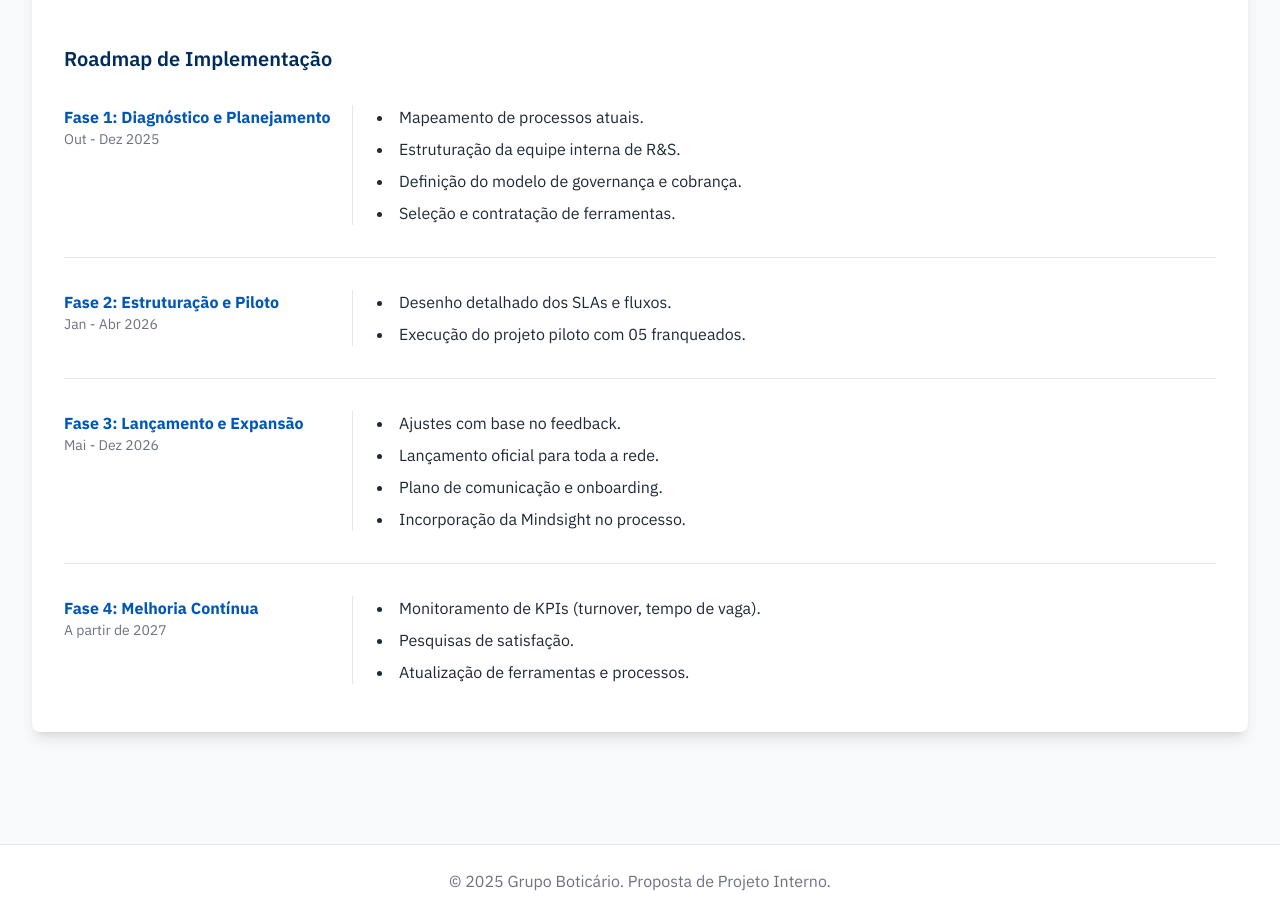
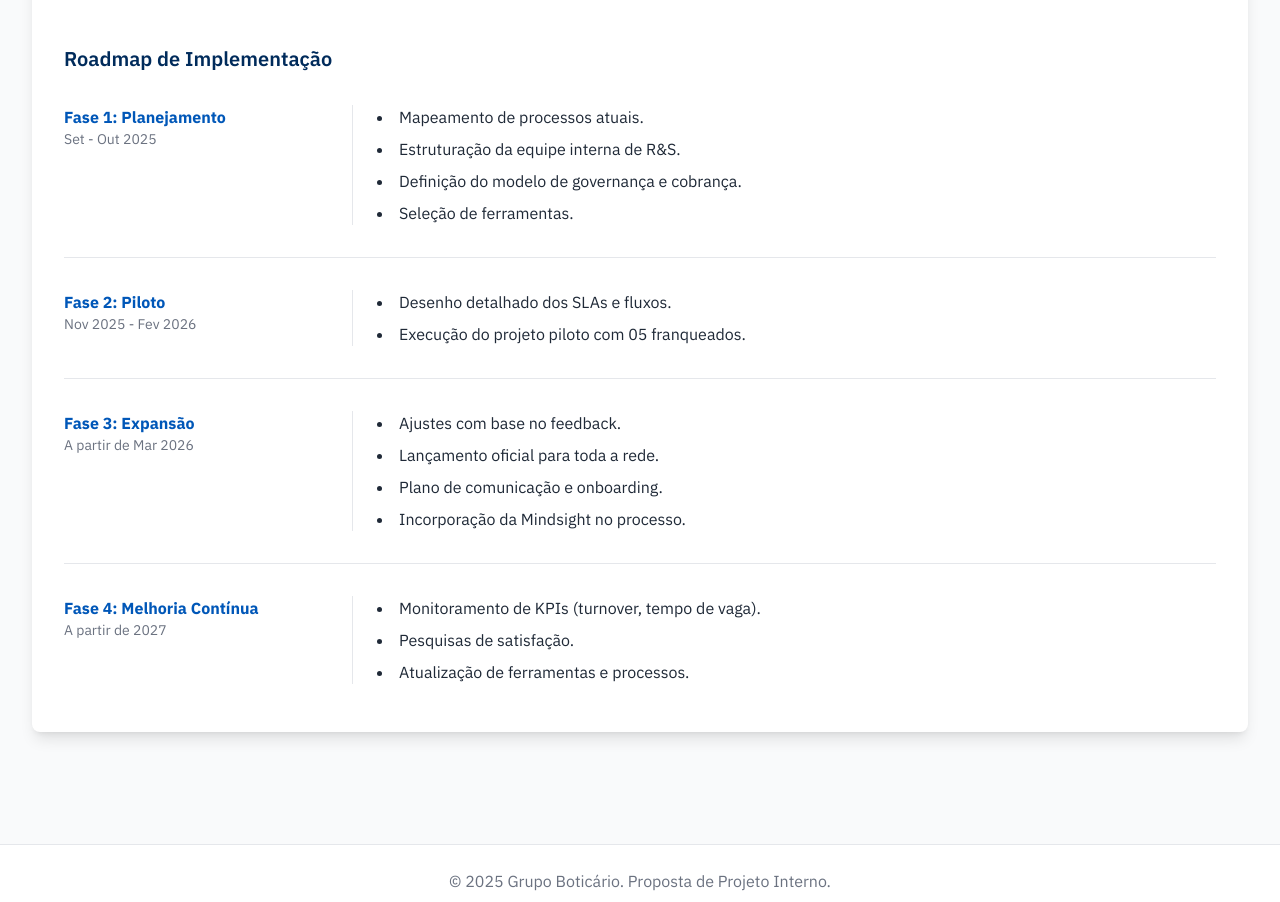
Before and after one commit to leonardomagalhaes-droid/Piloto-Franquias, a plain HTML site: page index.html in a window 1280 px wide. Shown: the part 3425-4327 px from the top of the page. Drawn offline with nearby package versions, Linux system fonts and the light colour scheme.

Commit message:
Update index.html

```diff
--- a/index.html
+++ b/index.html
@@ -6,7 +6,7 @@
     <title>Soluções de R&S para a rede de Franquias</title>
     <script src="https://cdn.tailwindcss.com"></script>
     <script src="https://cdn.jsdelivr.net/npm/chart.js"></script>
-    <!-- Chosen Palette: Corporate Brand Colors (Navy Blue, Blue, Salmon, Pink) -->
+    <!-- Chosen Palette: Corporate Brand Colors (Navy Blue, Blue, Salmon, Pink, Off-White) -->
     <!-- Application Structure Plan: A top-down SPA design starting with a strategic overview (Impacts & Pillars), followed by an interactive accordion for the 'Esteira de Soluções'. The core is an interactive section where users select one of three implementation scenarios, dynamically updating a detailed view (Process Flow, Details, Roadmap) and a comparative Radar Chart. This structure guides the user from the high-level 'why' to the detailed 'how', facilitating understanding and comparison, which is more intuitive than a static document. -->
     <!-- Visualization & Content Choices: - Impact/Pillars: Goal: Inform -> Card layout (HTML/Tailwind) -> Interaction: None -> Justification: Breaks down core concepts visually. - Esteira de Soluções: Goal: Organize -> Accordion (HTML/JS) -> Interaction: Click to expand -> Justification: Manages dense information cleanly. - Scenarios: Goal: Compare/Organize -> Buttons + Dynamic Content (JS) -> Interaction: Click to switch views -> Justification: Allows direct, focused comparison of complex models. - Process Flow: Goal: Organize -> Vertical Timeline (HTML/CSS/JS) -> Interaction: Hover effects -> Justification: More visually engaging and easier to follow than a table. - Análise Comparativa: Goal: Compare -> Radar Chart (Chart.js/Canvas) -> Interaction: Highlighting on scenario selection -> Justification: Provides a multi-dimensional, at-a-glance comparison of qualitative metrics, which is more impactful than a table. -->
     <!-- CONFIRMATION: NO SVG graphics used. NO Mermaid JS used. -->
@@ -81,7 +81,6 @@
 
     <header class="bg-white shadow-sm py-8">
         <div class="max-w-7xl mx-auto px-4 sm:px-6 lg:px-8 text-center">
-
             <h1 class="text-4xl md:text-5xl font-bold" style="color: var(--brand-navy-blue);">Soluções de R&S para a rede de Franquias</h1>
             <p class="mt-2 text-lg md:text-xl text-gray-600">Plataforma de Atração, Recrutamento & Seleção para a Rede de Franquias</p>
         </div>
@@ -200,9 +199,9 @@
                         { name: "Entregáveis ao Franqueado", content: ["Shortlist de candidatos qualificados.", "Relatórios de assessment.", "Agenda de entrevistas finais.", "Dashboard com métricas."] }
                     ],
                     roadmap: [
-                         { phase: "Fase 1: Diagnóstico e Planejamento", timeline: "Out - Dez 2025", items: ["Mapeamento de processos atuais.", "Estruturação da equipe interna de R&S.", "Definição do modelo de governança e cobrança.", "Seleção e contratação de ferramentas."] },
-                         { phase: "Fase 2: Estruturação e Piloto", timeline: "Jan - Abr 2026", items: ["Desenho detalhado dos SLAs e fluxos.", "Execução do projeto piloto com 05 franqueados."] },
-                         { phase: "Fase 3: Lançamento e Expansão", timeline: "Mai - Dez 2026", items: ["Ajustes com base no feedback.", "Lançamento oficial para toda a rede.", "Plano de comunicação e onboarding.", "Incorporação da Mindsight no processo."] },
+                         { phase: "Fase 1: Planejamento", timeline: "Set - Out 2025", items: ["Mapeamento de processos atuais.", "Estruturação da equipe interna de R&S.", "Definição do modelo de governança e cobrança.", "Seleção de ferramentas."] },
+                         { phase: "Fase 2: Piloto", timeline: "Nov 2025 - Fev 2026", items: ["Desenho detalhado dos SLAs e fluxos.", "Execução do projeto piloto com 05 franqueados."] },
+                         { phase: "Fase 3: Expansão", timeline: "A partir de Mar 2026", items: ["Ajustes com base no feedback.", "Lançamento oficial para toda a rede.", "Plano de comunicação e onboarding.", "Incorporação da Mindsight no processo."] },
                          { phase: "Fase 4: Melhoria Contínua", timeline: "A partir de 2027", items: ["Monitoramento de KPIs (turnover, tempo de vaga).", "Pesquisas de satisfação.", "Atualização de ferramentas e processos."] }
                     ]
                 },
@@ -229,9 +228,9 @@
                          { name: "Entregáveis ao Franqueado", content: ["Acesso a sistema ATS.", "Acesso ao banco de talentos unificado.", "Licenças de assessment a custo reduzido.", "'Playbook de Contratação' com guias.", "Treinamentos e workshops periódicos."] }
                     ],
                     roadmap: [
-                         { phase: "Fase 1: Diagnóstico e Planejamento", timeline: "Out - Dez 2025", items: ["Levantamento de necessidades de ferramentas.", "Negociação e seleção de fornecedores.", "Desenho do 'Playbook de Recrutamento'."] },
-                         { phase: "Fase 2: Estruturação e Piloto", timeline: "Jan - Abr 2026", items: ["Configuração e parametrização do ATS.", "Desenvolvimento dos materiais de treinamento.", "Projeto piloto com grupo de franqueados."] },
-                         { phase: "Fase 3: Lançamento e Expansão", timeline: "Mai - Dez 2026", items: ["Rollout do acesso às ferramentas.", "Ciclo de treinamentos de capacitação (onboarding).", "Criação de comunidade de práticas."] },
+                         { phase: "Fase 1: Planejamento", timeline: "Set - Out 2025", items: ["Levantamento de necessidades de ferramentas.", "Negociação com fornecedores.", "Desenho do 'Playbook de Recrutamento'."] },
+                         { phase: "Fase 2: Piloto", timeline: "Nov 2025 - Fev 2026", items: ["Configuração e parametrização do ATS.", "Desenvolvimento dos materiais de treinamento.", "Projeto piloto com grupo de franqueados."] },
+                         { phase: "Fase 3: Expansão", timeline: "A partir de Mar 2026", items: ["Rollout do acesso às ferramentas.", "Ciclo de treinamentos de capacitação (onboarding).", "Criação de comunidade de práticas."] },
                          { phase: "Fase 4: Melhoria Contínua", timeline: "A partir de 2027", items: ["Suporte contínuo no uso das ferramentas.", "Atualização do playbook e materiais.", "Análise de dados agregados para gerar insights."] }
                     ]
                 },
@@ -258,10 +257,10 @@
                         { name: "Entregáveis ao Franqueado", content: ["Kit completo de R&S (documentos).", "Acesso a trilha de aprendizagem online.", "Webinars periódicos para troca de práticas.", "Canal de suporte para dúvidas."] }
                     ],
                     roadmap: [
-                        { phase: "Fase 1: Diagnóstico e Planejamento", timeline: "Out - Nov 2025", items: ["Estruturação do conteúdo programático.", "Definição dos formatos (vídeos, guias).", "Validação do conteúdo com franqueados-chave."] },
-                        { phase: "Fase 2: Estruturação e Piloto", timeline: "Dez 2025 - Fev 2026", items: ["Produção dos materiais e vídeos.", "Estruturação da área no Portal do Franqueado/EAD.", "Liberação do acesso para grupo piloto."] },
-                        { phase: "Fase 3: Lançamento e Expansão", timeline: "Mar - Abr 2026", items: ["Lançamento oficial do portal de capacitação.", "Campanha de comunicação para engajamento.", "Primeiro ciclo de webinars ao vivo."] },
-                        { phase: "Fase 4: Melhoria Contínua", timeline: "A partir de Mai 2026", items: ["Atualização periódica dos materiais.", "Promoção de fóruns de troca de boas práticas.", "Coleta de feedback para novas pautas."] }
+                         { phase: "Fase 1: Planejamento", timeline: "Set - Out 2025", items: ["Estruturação do conteúdo programático.", "Definição dos formatos.", "Validação do conteúdo com franqueados-chave."] },
+                         { phase: "Fase 2: Piloto", timeline: "Nov 2025 - Fev 2026", items: ["Produção dos materiais e vídeos.", "Estruturação da área no Portal do Franqueado/EAD.", "Liberação do acesso para grupo piloto."] },
+                         { phase: "Fase 3: Expansão", timeline: "A partir de Mar 2026", items: ["Lançamento oficial do portal de capacitação.", "Campanha de comunicação para engajamento.", "Primeiro ciclo de webinars ao vivo."] },
+                         { phase: "Fase 4: Melhoria Contínua", timeline: "A partir de 2027", items: ["Atualização periódica dos materiais.", "Promoção de fóruns de troca de boas práticas.", "Coleta de feedback para novas pautas."] }
                     ]
                 }
             },
```
